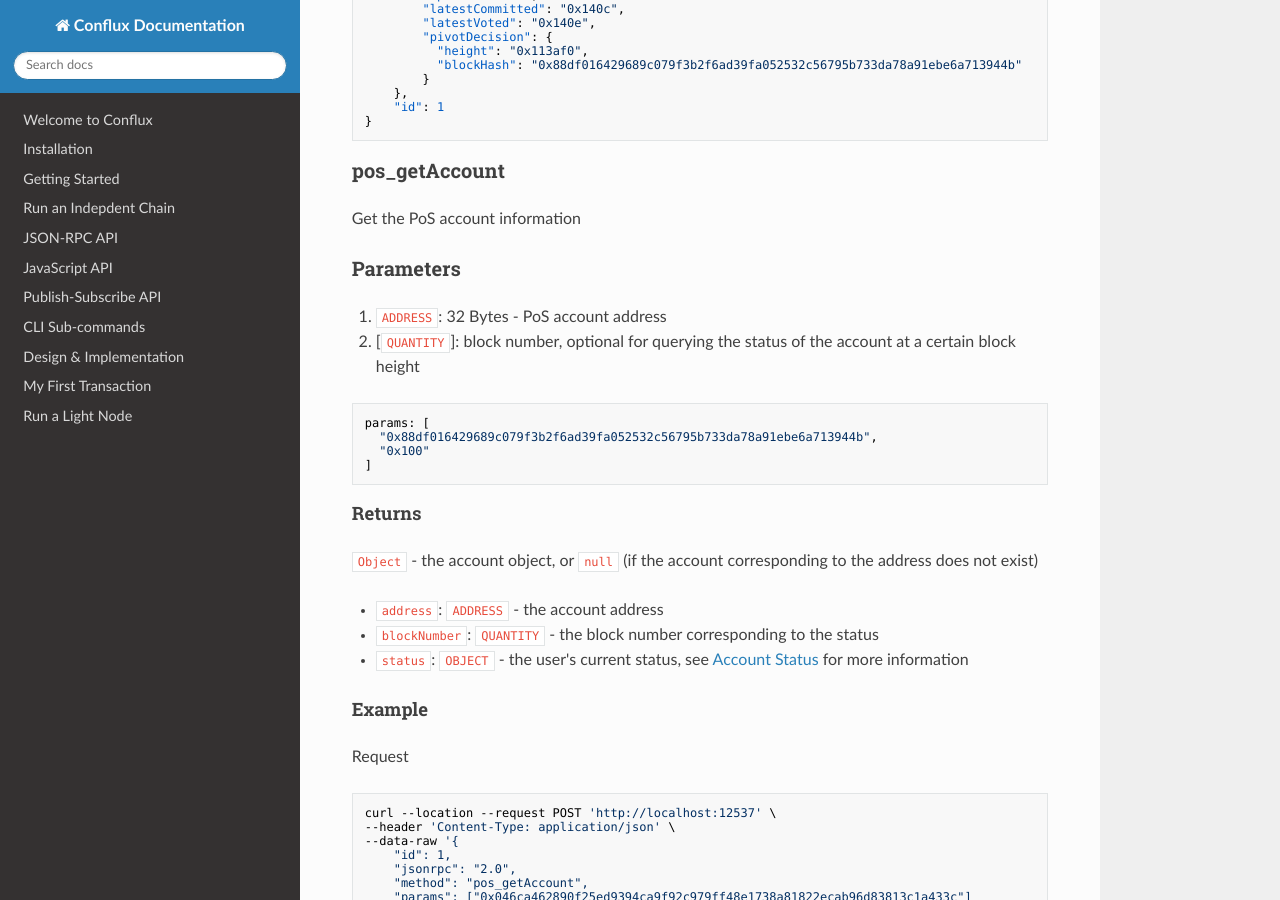
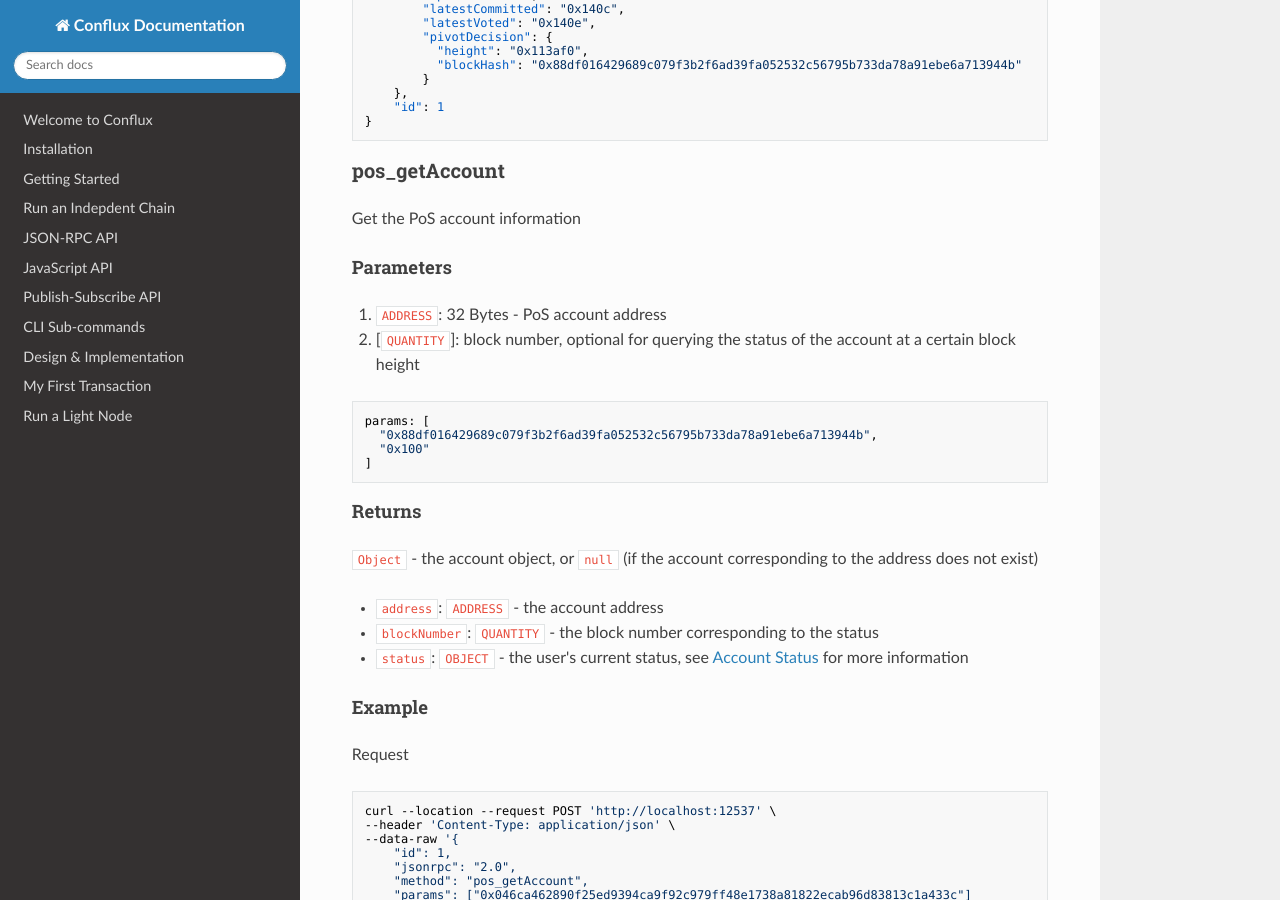
Before and after one commit to Conflux-Chain/conflux-doc, an MkDocs documentation site: the page built from docs/RPCs/pos-rpc.md, in a window 1280 px wide and 900 px high, scrolled down 3266 px. Built offline with MkDocs 1.6.1, drawn with Linux system fonts in a browser that asks for light colours; nearby versions of some CDN libraries.

Commit message:
fix markdown issue

```diff
--- a/docs/RPCs/pos-rpc.md
+++ b/docs/RPCs/pos-rpc.md
@@ -136,7 +136,7 @@ Result
 
 Get the PoS account information
 
-### Parameters
+#### Parameters
 
 1. `ADDRESS`: 32 Bytes - PoS account address
 2. [`QUANTITY`]: block number, optional for querying the status of the account at a certain block height
```
